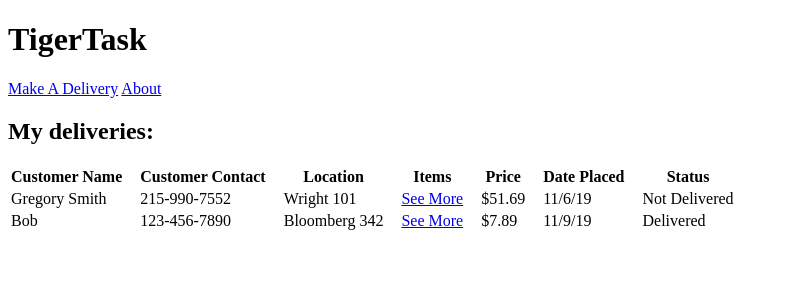
After one commit to gregorypsmith/tigertask, a Flask app: page /deliveries in a window 1280 px wide. The commit adds this page. Shown: the top 300 px of the page, without its empty margins (0-788 px from the left). Run offline with Flask 2, Linux system fonts and the light colour scheme.

Commit message:
added 'delivery info' ui

```diff
--- a/app.py
+++ b/app.py
@@ -12,6 +12,14 @@ def index():
 def homecustomer():
     return render_template('homecustomer.html')
 
+@app.route("/homedeliver")
+def homedeliver():
+    return render_template('homedeliver.html')
+
+@app.route("/deliveries")
+def deliveries():
+    return render_template('deliveries.html')
+
 @app.route("/cart")
 def cart():
     return render_template('cart.html')
--- /dev/null
+++ b/templates/deliveries.html
@@ -0,0 +1,51 @@
+<!DOCTYPE html>
+<html>
+    <head>
+        <title>My Deliveries</title>
+    </head>
+    <body>
+    <h1>TigerTask</h1>
+
+    <a href="/homedeliver">Make A Delivery</a>
+    <a href="/about">About</a>
+
+    <h2>My deliveries:</h2>
+<style>
+td, th {
+    padding-right: 15px;
+}
+tr {
+    padding-bottom: 10px;
+}
+</style>
+    <table>
+        <tr>
+            <th> Customer Name </th>
+            <th> Customer Contact </th>
+            <th> Location </th>
+            <th> Items </th>
+            <th> Price </th>
+            <th> Date Placed </th>
+            <th> Status </th>
+        </tr>
+        <tr>
+            <td>Gregory Smith</td>
+            <td>215-990-7552</td>
+            <td>Wright 101</td>
+            <td><a href="/orderdetails">See More</a></td>
+            <td>$51.69</td>
+            <td>11/6/19</td>
+            <td>Not Delivered</td>
+        </tr>
+        <tr>
+                <td>Bob</td>
+                <td> 123-456-7890</td>
+                <td>Bloomberg 342</td>
+                <td><a href="/orderdetails">See More</a></td>
+                <td>$7.89</td>
+                <td>11/9/19</td>
+                <td>Delivered</td>
+            </tr>
+    </table>
+    </body>
+</html>
--- a/templates/index.html
+++ b/templates/index.html
@@ -8,7 +8,7 @@
     <h1> Welcome to TigerTask!</h1>
     <h3> I'm here to:</h3>
     <a href="homecustomer">Order items</a><br>
-    <a href="homedelivery">Deliver items</a>
+    <a href="homedeliver">Deliver items</a>
     </div>
     </body>
 </html>
```
Also changed, not shown: templates/homedeliver.html (added, +82 -0 lines).
